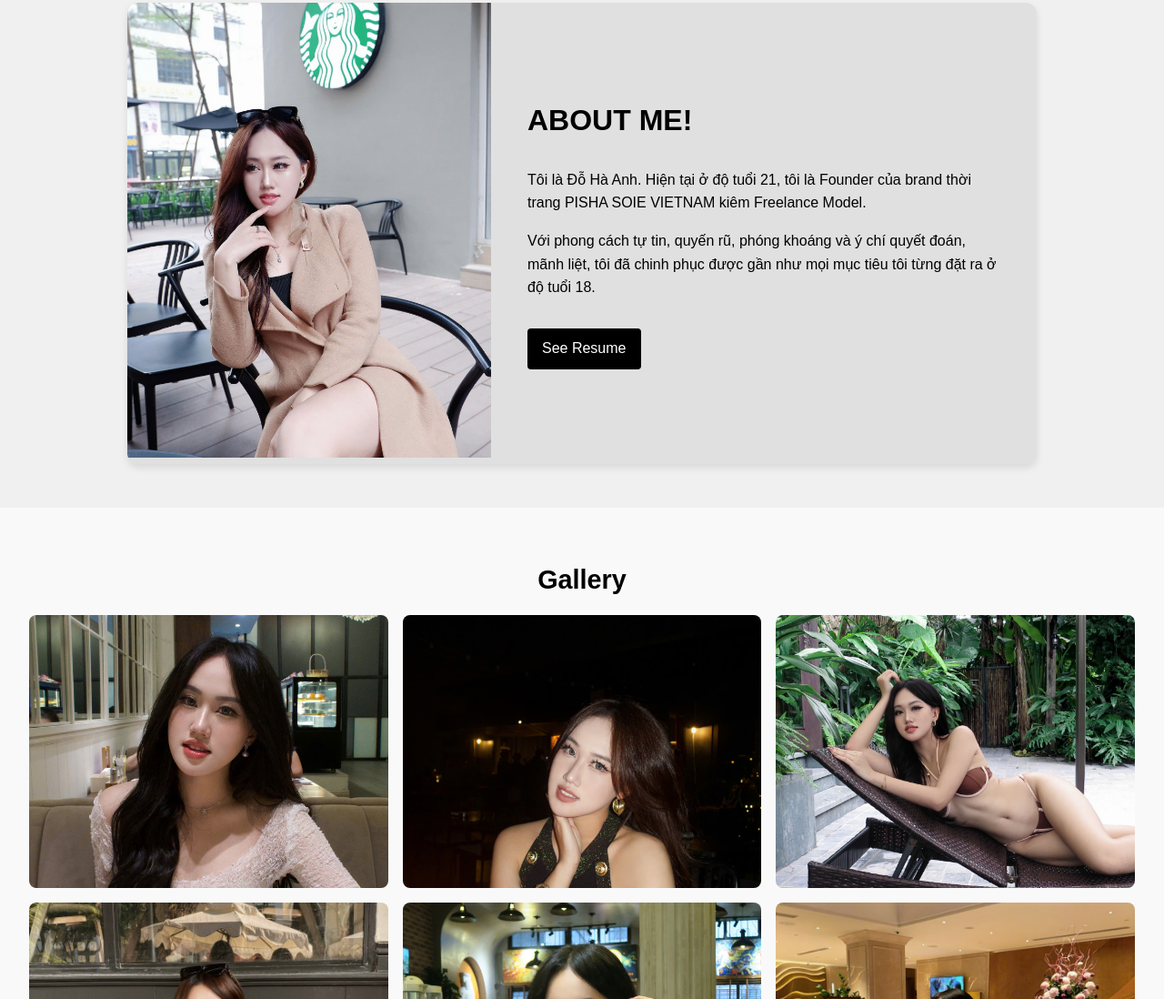
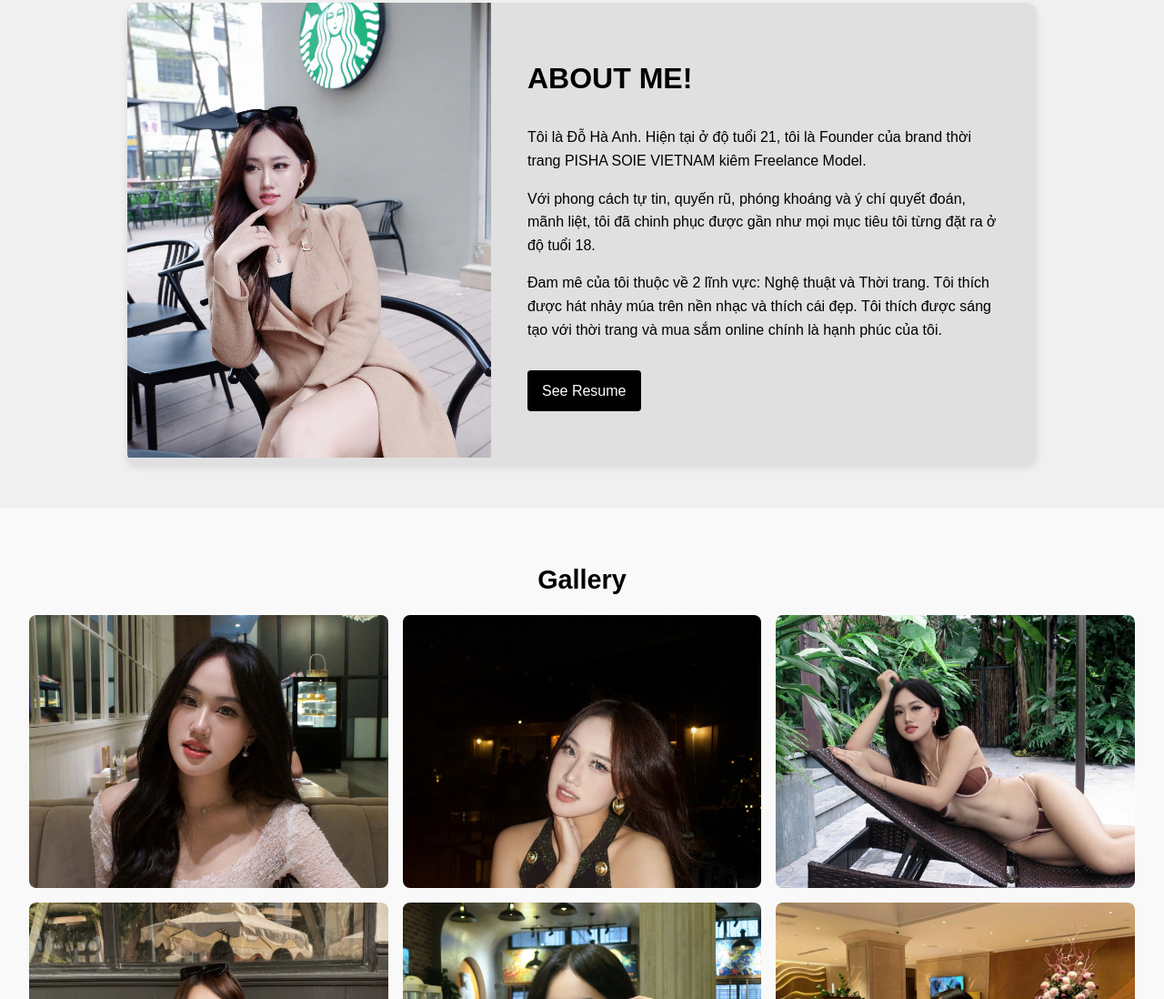
Before and after one commit to Haanh718/do-ha-anh, a plain HTML site: page index.html in a window 1280 px wide. Shown: the part 887-1985 px from the top of the page at 91% size. Drawn offline with Linux system fonts and the light colour scheme.

Commit message:
Update index.html

```diff
--- a/index.html
+++ b/index.html
@@ -236,6 +236,7 @@
         <h2>About Me!</h2>
         <p>Tôi là Đỗ Hà Anh. Hiện tại ở độ tuổi 21, tôi là Founder của brand thời trang PISHA SOIE VIETNAM kiêm Freelance Model.</p>
         <p>Với phong cách tự tin, quyến rũ, phóng khoáng và ý chí quyết đoán, mãnh liệt, tôi đã chinh phục được gần như mọi mục tiêu tôi từng đặt ra ở độ tuổi 18.</p>
+        <p>Đam mê của tôi thuộc về 2 lĩnh vực: Nghệ thuật và Thời trang. Tôi thích được hát nhảy múa trên nền nhạc và thích cái đẹp. Tôi thích được sáng tạo với thời trang và mua sắm online chính là hạnh phúc của tôi.</p>
         <a href="#resume">See Resume</a>
       </div>
     </div>
```
